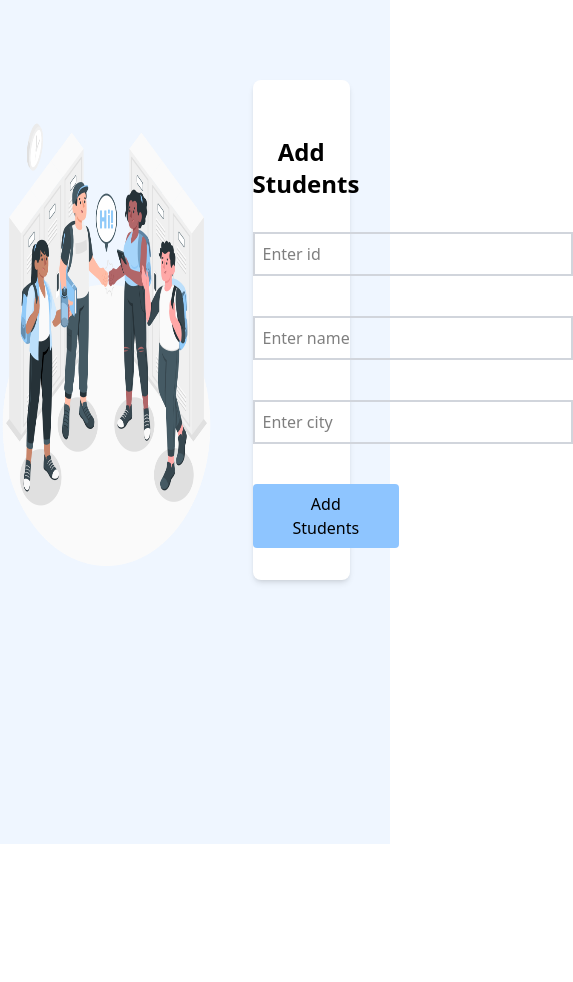
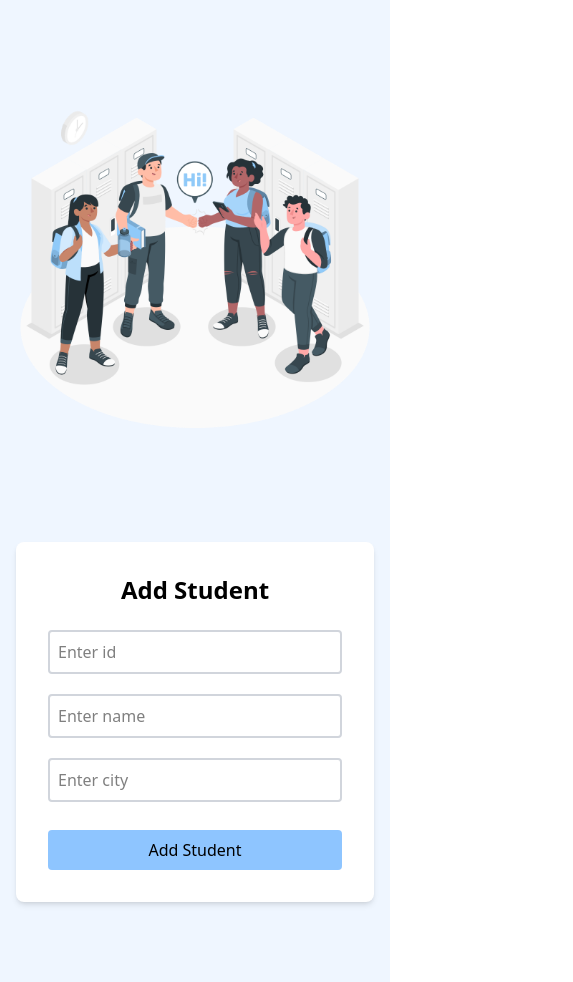
Before and after one commit to nidhinagpure/students-client, a React (Vite) app: page /add in a window 390 px wide. Shown: the whole page, 573 px wide, since content can reach past the window. Before the commit the page ends 844 px from the top, so only its background shows below. Built offline with nearby package versions, Linux system fonts and the light colour scheme.

Commit message:
responsive

```diff
--- a/src/view/Add.jsx
+++ b/src/view/Add.jsx
@@ -36,43 +36,69 @@ function Add() {
 };
 
  return (
-        <div >
-            <div className='flex flex-row justify-evenly pt-20'>
-                <div>
-                    <img className='w-[500px] h-[500px] ' src={studentImage} />
+        <div className="px-4 py-20">
+  <div className="max-w-6xl mx-auto flex flex-col lg:flex-row items-start gap-10">
+    {/* Image */}
+    <div className="w-full lg:w-1/2 flex justify-center">
+      <img
+        src={studentImage}
+        alt="Student"
+        className="w-full max-w-[500px] aspect-square object-cover rounded-md"
+      />
     </div>
-                <div className='bg-white shadow-md rounded-lg w-1/4 pt-14  mx-10'>
-                    <h1 className='text-center font-bold text-2xl  pb-6'>Add Students</h1>
 
-                    <input type='text'
-                        placeholder='Enter id'
+    {/* Form */}
+    <div className="bg-white shadow-md rounded-lg w-full lg:w-1/3 p-8 mt-16">
+      <h1 className="text-center font-bold text-2xl pb-6">Add Student</h1>
+
+      <div className="flex flex-col space-y-5">
+        <input
+          type="text"
+          placeholder="Enter id"
           value={students.id}
-                        onChange={(e) => setStudents({ ...students, id: e.target.value })}
-                        className='block mx-auto w-80 p-2 outline-none border-2 border-gray-300 text-black m-2'
+          onChange={(e) =>
+            setStudents({ ...students, id: e.target.value })
+          }
+          className="w-full p-2 outline-none border-2 border-gray-300 rounded"
         />
 
-                    <input type='text'
-                        placeholder='Enter name'
+        <input
+          type="text"
+          placeholder="Enter name"
           value={students.name}
-                        onChange={(e) => setStudents({ ...students, name: e.target.value })}
-                        className='block mx-auto w-80 p-2 outline-none border-2 border-gray-300 mt-10'
+          onChange={(e) =>
+            setStudents({ ...students, name: e.target.value })
+          }
+          className="w-full p-2 outline-none border-2 border-gray-300 rounded"
         />
 
-                    <input type='text'
-                        placeholder='Enter city'
+        <input
+          type="text"
+          placeholder="Enter city"
           value={students.city}
-                        onChange={(e) => setStudents({ ...students, city: e.target.value })}
-                        className='block mx-auto w-80 p-2 outline-none border-2 border-gray-300 mt-10' />
+          onChange={(e) =>
+            setStudents({ ...students, city: e.target.value })
+          }
+          className="w-full p-2 outline-none border-2 border-gray-300 rounded"
+        />
 
+        <div className="text-center">
           <Link to="/">
-                    <button className='bg-blue-300 mt-10 py-2 px-10 block rounded-sm m-auto cursor-pointer'
+            <button
+              className="bg-blue-300 mt-2 py-2 px-6 rounded-sm cursor-pointer w-full sm:w-auto"
               onClick={addStudents}
-                    >Add Students</button>
+            >
+              Add Student
+            </button>
           </Link>
         </div>
       </div>
-         <Toaster/>
     </div>
+  </div>
+
+  <Toaster />
+</div>
+
     )
 }
 
--- a/src/view/Edit.jsx
+++ b/src/view/Edit.jsx
@@ -54,44 +54,73 @@ useEffect(() => {
 
 
     return (
-    <div >
-        <div className='flex flex-row justify-evenly pt-20'>
-            <div>
-                <img className='w-[500px] h-[500px] ' src={studentImage} />
+        <div className="px-4 py-10">
+  <div className="max-w-7xl mx-auto flex flex-col lg:flex-row items-start gap-8">
+    {/* Image */}
+    <div className="flex-shrink-0 w-full lg:w-1/2 flex justify-center">
+      <img
+        src={studentImage}
+        alt="Student"
+        className="w-full max-w-[500px] aspect-square object-cover rounded-md"
+      />
     </div>
-            <div className='bg-white shadow-md rounded-lg w-1/4 pt-14  mx-10'>
-                <h1 className='text-center font-bold text-2xl  pb-6'>Edit Students - {userid}</h1>
 
-                <input type='text'
-                    placeholder='Enter id'
+    {/* Form */}
+    <div className="bg-white shadow-md rounded-lg w-full lg:w-1/3 p-8 mt-16">
+      <h1 className="text-center font-bold text-2xl pb-6">
+        Edit Student - {userid}
+      </h1>
+
+      <div className="flex flex-col space-y-6">
+        <input
+          type="text"
+          placeholder="Enter id"
           value={students.id}
-                    onChange={(e) => setStudents({ ...students, id: e.target.value })}
-                    className='block mx-auto w-80 p-2 outline-none border-2 border-gray-300 text-black m-2'
+          onChange={(e) =>
+            setStudents({ ...students, id: e.target.value })
+          }
+          className="w-full p-2 outline-none border-2 border-gray-300 rounded"
           disabled
         />
 
-                <input type='text'
-                    placeholder='Enter name'
+        <input
+          type="text"
+          placeholder="Enter name"
           value={students.name}
-                    onChange={(e) => setStudents({ ...students, name: e.target.value })}
-                    className='block mx-auto w-80 p-2 outline-none border-2 border-gray-300 mt-10'
+          onChange={(e) =>
+            setStudents({ ...students, name: e.target.value })
+          }
+          className="w-full p-2 outline-none border-2 border-gray-300 rounded"
         />
 
-                <input type='text'
-                    placeholder='Enter city'
+        <input
+          type="text"
+          placeholder="Enter city"
           value={students.city}
-                    onChange={(e) => setStudents({ ...students, city: e.target.value })}
-                    className='block mx-auto w-80 p-2 outline-none border-2 border-gray-300 mt-10' />
+          onChange={(e) =>
+            setStudents({ ...students, city: e.target.value })
+          }
+          className="w-full p-2 outline-none border-2 border-gray-300 rounded"
+        />
 
-                <Link to={`/`}>
-                    <button className='bg-blue-300 mt-10 py-2 px-10 block rounded-sm m-auto cursor-pointer'
+        <div className="text-center">
+          <Link to="/">
+            <button
+              className="bg-blue-300 mt-4 mb-2 py-2 px-6 rounded-sm cursor-pointer w-full sm:w-auto"
               onClick={editStudents}
-                    >Edit Students</button>
+            >
+              Edit Student
+            </button>
           </Link>
         </div>
       </div>
+    </div>
+  </div>
+
+  {/* Toast notifications */}
   <Toaster />
 </div>
+
     )
 };
 
--- a/src/view/Home.jsx
+++ b/src/view/Home.jsx
@@ -33,7 +33,7 @@ function Home() {
     return (
         <div>
             <div>
-                <h1 className='font-bold text-4xl text-center pt-8 mb-8'>All STUDENTS</h1>
+                <h1 className='font-bold text-4xl text-center pt-8 mb-8 underline '>All <span className='text-blue-600'>STUDENTS</span></h1>
                 {students.map((stud, i) => {
                     const { name, city, id, image } = stud;
                     return <Studentcard key={i} name={name} city={city} id={id} image={image} loadStudents={loadStudents}/>
```
Lines whose indentation alone changed are shown as unchanged.
